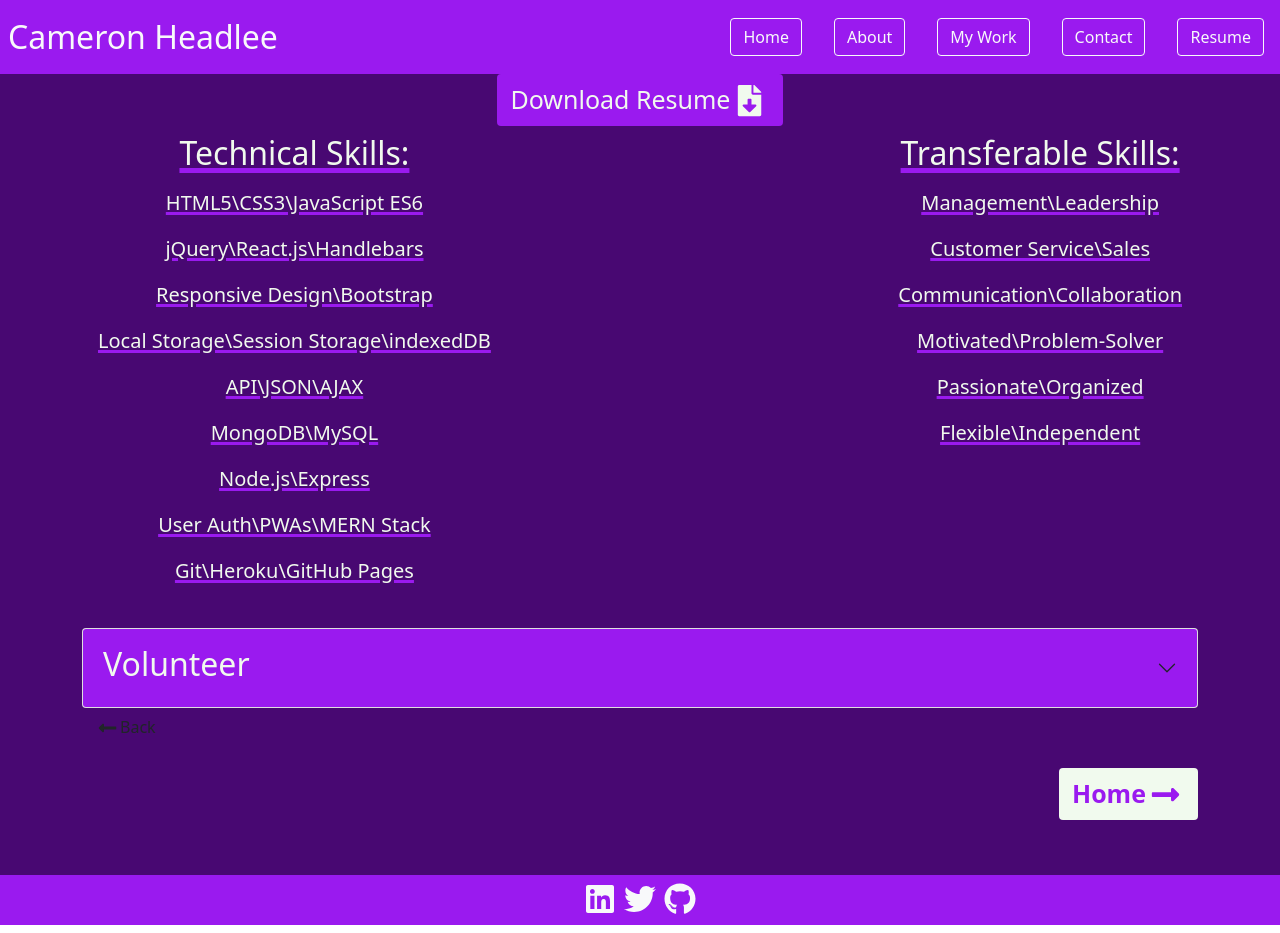
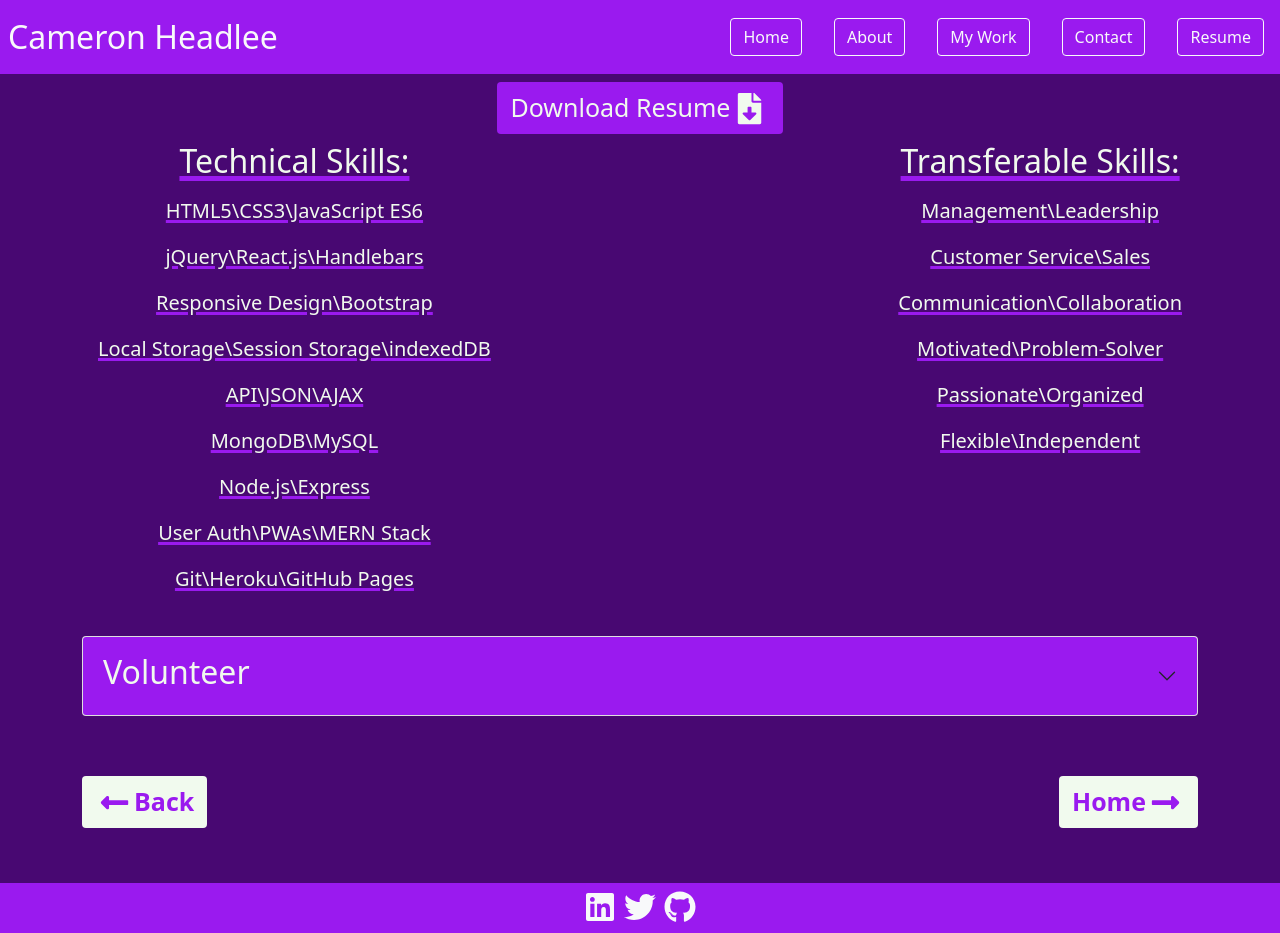
Before and after one commit to CameronHeadlee/R-Portfolio, a React (Create React App) app: page /Resume in a window 1280 px wide. Built offline with nearby package versions, Linux system fonts and the light colour scheme.

Commit message:
removed uneeded classes and added back button styles.

```diff
--- a/src/styles/Resume.css
+++ b/src/styles/Resume.css
@@ -23,6 +23,7 @@ h2 {
   background-color: #480872;
   color: #f1faee;
   font-size: 20px;
+  border-color: #9a1aef;
 }
 
 .body {
@@ -58,6 +59,7 @@ h2 {
   background-color: #9a1aef;
   color: #f1faee;
   font-size: 25px;
+  margin: 8px 0px 0px 0px;
 }
 
 .btn.btn-outline-download:hover {
@@ -68,6 +70,21 @@ h2 {
 
 .btn.btn-outline-download:focus {
   box-shadow: none;
+}
+
+.btn.btn-outline-ten {
+  background-color: #f1faee;
+  color: #9a1aef;
+  font-size: 25px;
+  font-weight: bold;
+  margin: 60px 0px 0px 0px;
+}
+
+.btn.btn-outline-ten:hover {
+  background-color: #9a1aef;
+  color: #f1faee;
+  transform: rotate(-360deg);
+  transition: 2s;
 }
 
 .btn.btn-outline-five {
```
Lines whose indentation alone changed are shown as unchanged.
